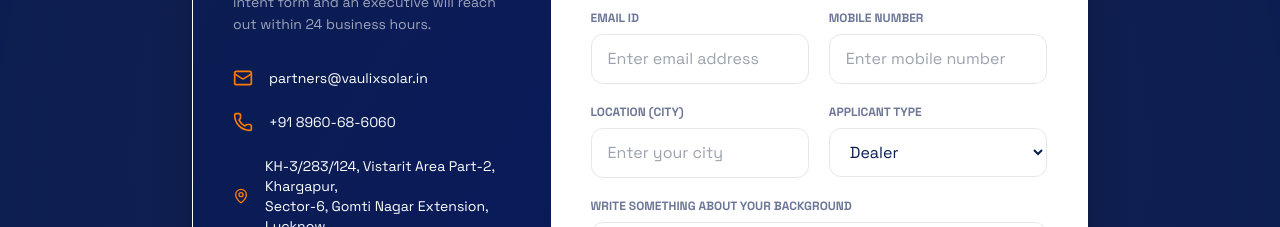
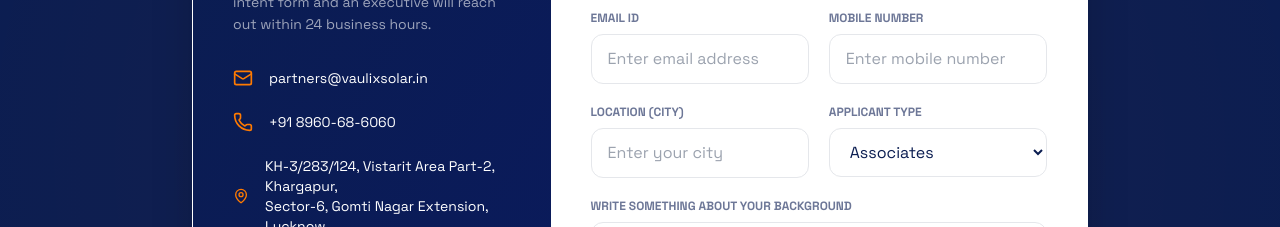
Before and after one commit to digicoders-git/Urban_Energy_Website, a React (Vite) app: page /become-a-partner in a window 1280 px wide. Shown: the part 2380-2607 px from the top of the page. Built offline with nearby package versions, Linux system fonts and the light colour scheme; no server answers.

Commit message:
all done

```diff
--- a/src/components/ReferrerDashboard.jsx
+++ b/src/components/ReferrerDashboard.jsx
@@ -245,11 +245,11 @@ export default function ReferrerDashboard({ referrer, token, onLogout, API }) {
         <div className="lg:col-span-4 flex flex-col justify-stretch gap-6">
           <button
             onClick={() => setShowReferModal(true)}
-            className="flex-1 w-full flex flex-col items-center justify-center gap-4 bg-gradient-to-br from-navy to-slate-900 text-white rounded-2xl p-8 hover:shadow-xl shadow-navy/20 border-none cursor-pointer group transition-all relative overflow-hidden"
+            className="flex-1 w-full flex flex-col items-center justify-center gap-4 bg-[#FF7A00] text-white rounded-2xl p-8 hover:shadow-xl shadow-navy/20 border-none cursor-pointer group transition-all relative overflow-hidden"
             style={{ minHeight: '160px' }}
           >
             <div className="absolute -bottom-10 -right-10 w-40 h-40 bg-orange/10 rounded-full blur-3xl pointer-events-none group-hover:bg-orange/20 transition-all duration-300" />
-            <div className="w-14 h-14 bg-white/10 text-orange rounded-full flex items-center justify-center group-hover:scale-110 transition-transform">
+            <div className="w-14 h-14 bg-white/10 text-black rounded-full flex items-center justify-center group-hover:scale-110 transition-transform">
               <Plus size={32} />
             </div>
             <div className="text-center">
--- a/src/pages/AfterInstallationServicePage.jsx
+++ b/src/pages/AfterInstallationServicePage.jsx
@@ -152,9 +152,9 @@ export default function AfterInstallationServicePage() {
               <button onClick={openQuoteModal} className="flex items-center gap-2 px-7 py-3 rounded-xl font-space font-bold text-white transition-all hover:scale-105 border-none cursor-pointer" style={{ background: '#FF7A00' }}>
                 Book a Service <ArrowRight size={18} />
               </button>
-              <a href="https://wa.me/919452516904" target="_blank" rel="noreferrer" className="flex items-center gap-2 px-7 py-3 rounded-xl font-space font-bold text-white hover:scale-105 transition-all border-none cursor-pointer" style={{ background: '#25D366' }}>
+              {/* <a href="https://wa.me/919452516904" target="_blank" rel="noreferrer" className="flex items-center gap-2 px-7 py-3 rounded-xl font-space font-bold text-white hover:scale-105 transition-all border-none cursor-pointer" style={{ background: '#25D366' }}>
                 <PhoneCall size={18} /> WhatsApp Now
-              </a>
+              </a> */}
             </div>
           </motion.div>
         </div>
@@ -386,10 +386,10 @@ export default function AfterInstallationServicePage() {
               <button onClick={openQuoteModal} className="flex items-center gap-2 px-8 py-3.5 rounded-xl font-space font-bold text-white hover:scale-105 transition-all border-none cursor-pointer" style={{ background: '#FF7A00' }}>
                 Book Free Health Check <ArrowRight size={18} />
               </button>
-              <a href="https://wa.me/918960686060" target="_blank" rel="noreferrer"
+              {/* <a href="https://wa.me/918960686060" target="_blank" rel="noreferrer"
                 className="flex items-center gap-2 px-8 py-3.5 rounded-xl font-space font-bold text-navy border border-gray-200 hover:bg-white transition-all">
                 WhatsApp Us
-              </a>
+              </a> */}
             </div>
           </motion.div>
         </div>
--- a/src/pages/PartnerPage.jsx
+++ b/src/pages/PartnerPage.jsx
@@ -283,9 +283,9 @@ export default function PartnerPage() {
                   <div>
                     <label className="block text-xs font-bold uppercase text-navy/60 mb-2">Applicant Type</label>
                     <select value={formData.type} onChange={(e) => setFormData({ ...formData, type: e.target.value })} className="w-full border border-gray-200 rounded-xl px-4 py-3 focus:border-orange focus:ring-0 outline-none text-navy transition-all bg-white cursor-pointer">
-                      <option value="Dealer">Dealer</option>
-                      <option value="Installer">Installer</option>
-                      <option value="Distributor">Distributor</option>
+                      <option value="Dealer">Associates</option>
+                      <option value="Installer">Vendors</option>
+                      <option value="Distributor">Partners</option>
                     </select>
                   </div>
                 </div>
```
